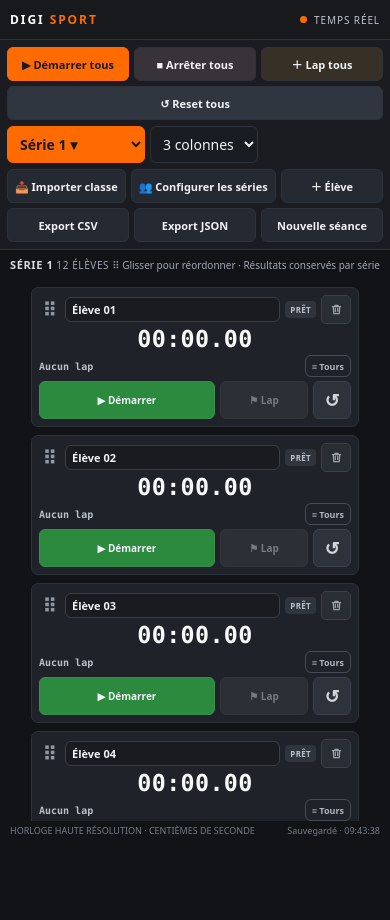
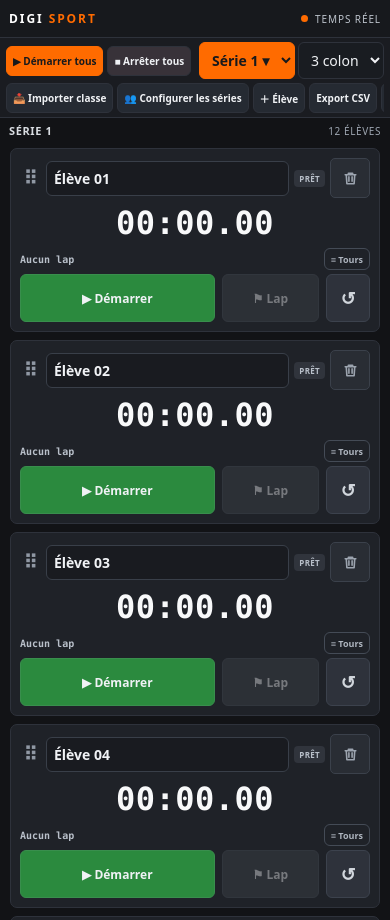
Before and after one commit to Gh0st974/chrono-eps, a plain HTML site: page index.html in a window 390 px wide. Shown: the top 920 px of the page. Before the commit the page ends 844 px from the top, so only its background shows below. Drawn offline with Linux system fonts and the light colour scheme.

Commit message:
Update rotation verticale écran

```diff
--- a/index.html
+++ b/index.html
@@ -34,6 +34,101 @@
   .list-view .student-card{grid-template-columns:minmax(330px,1.2fr) minmax(110px,.65fr) minmax(150px,.9fr) minmax(260px,1fr)}
   .list-view .student-name{flex:0 1 200px;width:200px;min-width:0;max-width:210px}
 }
+/* Adaptation portrait smartphone/tablette : les règles paysage restent inchangées. */
+@media (orientation: portrait) and (max-width: 768px) {
+  html, body { min-height: 100%; height: auto; }
+  body { overflow-x: hidden; overflow-y: auto; }
+  .app { height: auto; min-height: 100dvh; max-width: none; }
+  .topline { height: 38px; min-height: 38px; padding: 0 9px; gap: 8px; }
+  .toolbar {
+    position: sticky; top: 0; z-index: 10;
+    display: grid; grid-template-columns: minmax(0, 1fr) auto;
+    grid-template-areas: "left center" "right right";
+    gap: 4px 6px; padding: 4px 6px; align-items: center;
+  }
+  .tool-zone { min-width: 0; gap: 4px; }
+  .tool-zone.left {
+    grid-area: left; width: auto; flex-wrap: nowrap; justify-content: flex-start;
+    overflow-x: auto; overflow-y: hidden; scrollbar-width: none;
+  }
+  .tool-zone.left::-webkit-scrollbar, .tool-zone.right::-webkit-scrollbar { display: none; }
+  .tool-zone.center {
+    grid-area: center; width: auto; flex-wrap: nowrap; justify-content: flex-end;
+  }
+  .tool-zone.right {
+    grid-area: right; width: 100%; flex-wrap: nowrap; justify-content: flex-start;
+    overflow-x: auto; overflow-y: hidden; scrollbar-width: none;
+  }
+  .tool-zone button { flex: 0 0 auto; min-height: 30px; padding: 4px 6px; font-size: 10px; }
+  .series-select { max-width: 112px; }
+  .view-select { max-width: 94px; }
+  .toolbar .count { font-size: 10px; }
+  .main { flex: 1 0 auto; min-height: 0; padding: 5px 7px 7px; }
+  .grid-meta { gap: 6px; padding: 0 2px 5px; }
+  .grid-meta .keyhint { display: none; }
+  .cards-container,
+  .cards-container:has(> #cards-grid.cols4),
+  .cards-container:has(> #cards-grid.list-view) {
+    width: 100%; max-width: 100%; height: auto; max-height: none;
+    flex: 0 0 auto; margin: 0; padding: 5px 3px 10px;
+    overflow-x: hidden; overflow-y: auto; -webkit-overflow-scrolling: touch;
+    scroll-behavior: smooth;
+  }
+  .cards-grid, .cards-grid.cols4 {
+    grid-template-columns: repeat(2, minmax(0, 1fr));
+    grid-template-rows: none; height: auto; gap: 8px; align-content: start;
+  }
+  .student-card { min-width: 0; min-height: 184px; padding: 9px; }
+  .card-head { gap: 5px; min-height: 34px; }
+  .student-name { min-width: 0; font-size: 14px; padding: 7px; }
+  .card-delete { width: 40px; height: 40px; min-height: 40px; }
+  .card-delete svg { width: 17px; height: 17px; }
+  .clock { font-size: clamp(2rem, 8vw, 2.6rem); }
+  .cols4 .clock { font-size: clamp(2rem, 8vw, 2.6rem); }
+  .list-view .student-card {
+    min-height: 0; padding: 9px; grid-template-columns: minmax(0, 1fr);
+    grid-template-areas: "head" "clock" "subline" "actions"; gap: 5px;
+  }
+  .list-view .card-head { grid-area: head; min-width: 0; flex-wrap: wrap; }
+  .list-view .card-head .drag-handle { order: 0; }
+  .list-view .student-name {
+    order: 2; flex: 1 0 100%; width: 100%; min-width: 0; max-width: none;
+    font-size: 14px;
+  }
+  .list-view .card-head .status { order: 1; }
+  .list-view .card-delete { order: 3; }
+  .list-view .clock-face { grid-area: clock; min-height: 52px; justify-content: center; }
+  .list-view .clock { font-size: clamp(2rem, 8vw, 2.6rem); }
+  .list-view .subline {
+    grid-area: subline; min-width: 0; flex-wrap: wrap; justify-content: flex-start;
+    white-space: normal; overflow-wrap: anywhere;
+  }
+  .list-view .last-lap { white-space: normal; overflow-wrap: anywhere; }
+  .list-view .card-actions {
+    grid-area: actions; width: 100%; max-width: none; justify-self: stretch; margin: 2px 0 0;
+  }
+  .card-actions { grid-template-columns: minmax(0, 2fr) minmax(0, 1fr) 44px; gap: 7px; }
+  .card-actions button { min-height: 48px; padding: 7px 5px; font-size: 12px; }
+  .card-actions .btn-reset { min-height: 48px; }
+  .footnote { gap: 8px; flex-wrap: wrap; padding: 5px 2px 0; }
+  .modal-backdrop { align-items: center; padding: 2dvh 2vw; }
+  .modal, .modal.narrow { width: 96vw; max-width: 96vw; max-height: 90dvh; }
+  .modal-head { gap: 8px; padding: 10px 11px; }
+  .modal-body { padding: 10px; overflow: auto; }
+  .modal-foot { padding: 9px 10px; gap: 7px; }
+  .kanban { gap: 9px; min-height: 30dvh; overflow-x: auto; }
+  .kanban-column {
+    flex: 0 0 82vw; width: 82vw; min-width: 82vw; max-width: 82vw;
+    max-height: 54dvh;
+  }
+}
+@media (orientation: portrait) and (max-width: 599px) {
+  .cards-grid, .cards-grid.cols4 { grid-template-columns: minmax(0, 1fr); }
+  .tool-zone.center { gap: 3px; }
+  .series-select { max-width: 96px; }
+  .view-select { max-width: 86px; }
+}
+
 </style>
 <link rel="manifest" href="manifest.json">
 <meta name="theme-color" content="#121316">
--- a/sw.js
+++ b/sw.js
@@ -1,4 +1,4 @@
-const CACHE_NAME = 'chrono-eps-v1';
+const CACHE_NAME = 'chrono-eps-v2';
 const APP_SHELL = ['./', 'index.html', 'manifest.json', 'icon.svg', 'icon-192.png', 'icon-512.png'];
 
 self.addEventListener('install', event => {
```
Also changed, not shown: manifest.json.
